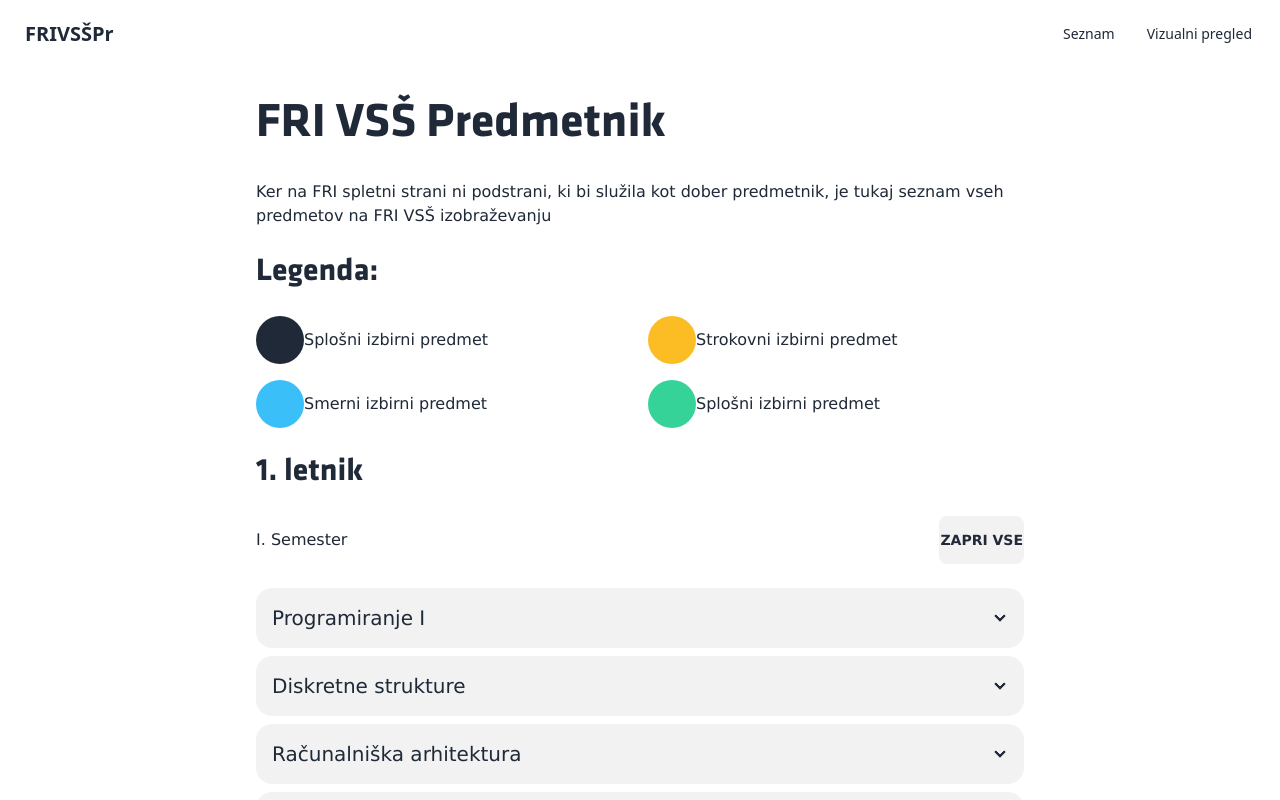
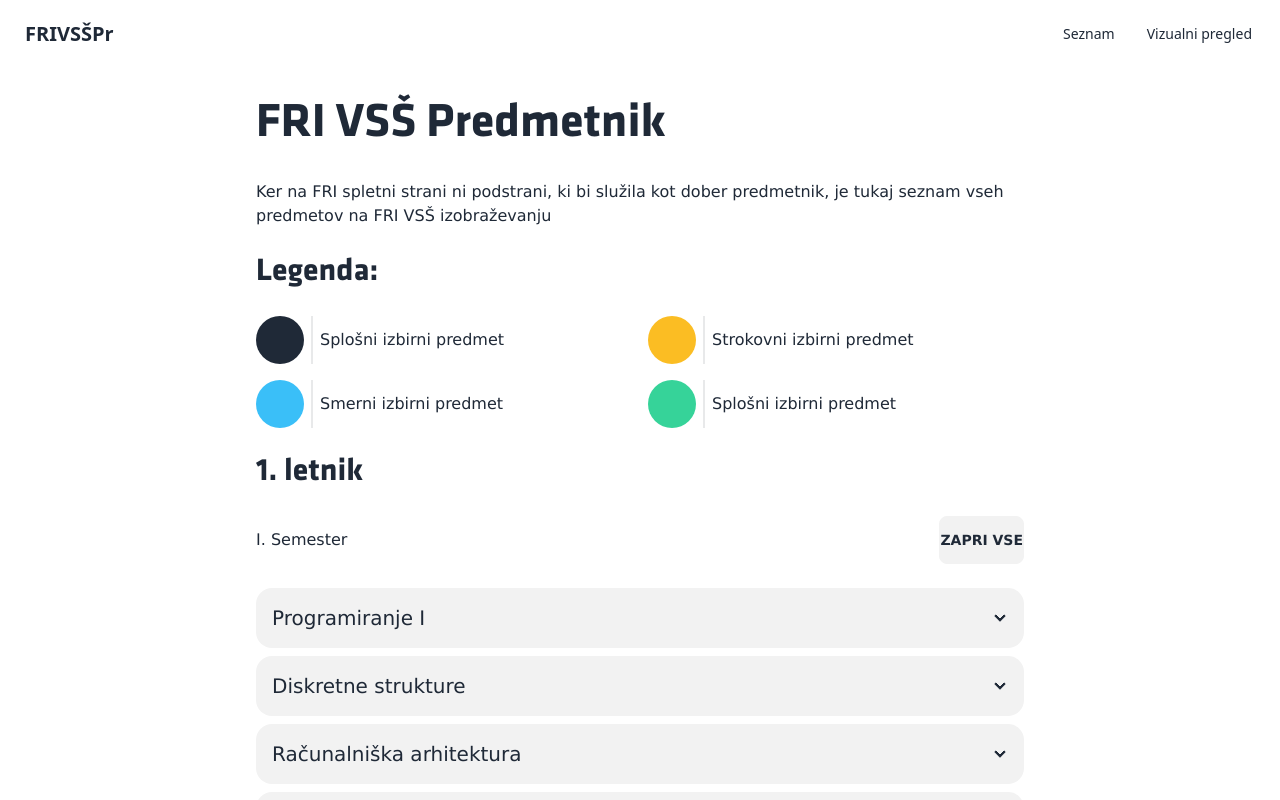
Before and after one commit to aikenahac/frivsspr, a SvelteKit app: page / in a window 1280 px wide. Shown: the top 800 px of the page. Built offline with nearby package versions, Linux system fonts and the light colour scheme.

Commit message:
Legend touchup

```diff
--- a/src/routes/+page.svelte
+++ b/src/routes/+page.svelte
@@ -42,27 +42,31 @@
         <h2 class="title legend">Legenda:</h2>
         <div class="grid grid-cols-2 gap-4">
           <div class="flex flex-column items-center">
-            <div class="avatar pr-2">
+            <div class="avatar">
               <div class="bg-base-content rounded-full w-12" />
             </div>
+            <div class="divider lg:divider-horizontal" />
             <p>{SubjectType.Common}</p>
           </div>
           <div class="flex flex-column items-center">
-            <div class="avatar pr-2">
+            <div class="avatar">
               <div class="bg-warning rounded-full w-12" />
             </div>
+            <div class="divider lg:divider-horizontal" />
             <p>{SubjectType.Disciplinary}</p>
           </div>
           <div class="flex flex-column items-center">
-            <div class="avatar pr-2">
+            <div class="avatar">
               <div class="bg-info rounded-full w-12" />
             </div>
+            <div class="divider lg:divider-horizontal" />
             <p>{SubjectType.Directionary}</p>
           </div>
           <div class="flex flex-column items-center">
-            <div class="avatar pr-2">
+            <div class="avatar">
               <div class="bg-success rounded-full w-12" />
             </div>
+            <div class="divider lg:divider-horizontal" />
             <p>{SubjectType.Common}</p>
           </div>
         </div>
```
